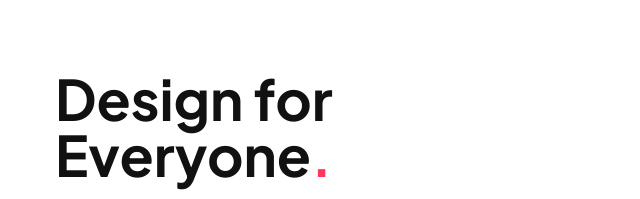
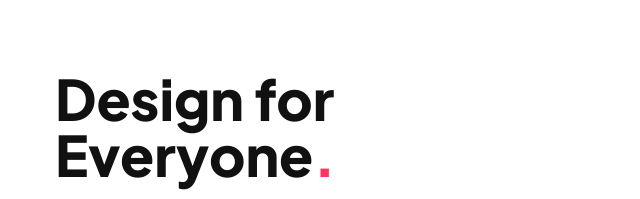
Before and after one commit to stasix/fontgpt, a plain HTML site: page index.html in a window 1280 px wide. Shown: the top 199 px of the page, 317-957 px from the left. Drawn offline with Linux system fonts and the light colour scheme; a web font is replaced by a local one.

Commit message:
Update index.html

```diff
--- a/index.html
+++ b/index.html
@@ -7,7 +7,7 @@
                 <link rel="stylesheet" href="https://use.typekit.net/cuo1ufy.css">
                 <link href="https://fonts.googleapis.com/css2?family=Poppins:wght@700&display=swap" rel="stylesheet" />
                 <link href="https://fonts.googleapis.com/css2?family=Inter:wght@400;700&display=swap" rel="stylesheet" />
-                <link href="https://fonts.googleapis.com/css2?family=Plus+Jakarta+Sans:wght@400;500;700&display=swap" rel="stylesheet"/>
+                <link href="https://fonts.googleapis.com/css2?family=Plus+Jakarta+Sans:wght@400;500;700;800&display=swap" rel="stylesheet"/>
                 <style>
                     body {
                         font-family: 'Plus Jakarta Sans', sans-serif;
@@ -124,10 +124,38 @@
             const container = document.querySelector('.container');
             const fontInfo = document.getElementById('fontInfo');
             const fontPairs = [
-                               { title: 'Plus Jakarta Sans', titleFontName: 'Plus Jakarta Sans', body: 'Sofia Pro', bodyFontName: 'sofia-pro' },
-                               { title: 'Poppins', titleFontName: 'Poppins', body: 'Sofia Pro', bodyFontName: 'sofia-pro' },
-                               { title: 'Plus Jakarta Sans', titleFontName: 'Plus Jakarta Sans', body: 'Plus Jakarta Sans', bodyFontName: 'Plus Jakarta Sans' },
-                               { title: 'Plus Jakarta Sans', titleFontName: 'Plus Jakarta Sans', body: 'Inter', bodyFontName: 'Inter' }
+                {
+                    title: 'Plus Jakarta Sans',
+                    titleFontName: 'Plus Jakarta Sans',
+                    titleWeight: 800,
+                    body: 'Sofia Pro',
+                    bodyFontName: 'sofia-pro',
+                    bodyWeight: 400,
+                },
+                {
+                    title: 'Poppins',
+                    titleFontName: 'Poppins',
+                    titleWeight: 700,
+                    body: 'Sofia Pro',
+                    bodyFontName: 'sofia-pro',
+                    bodyWeight: 400,
+                },
+                {
+                    title: 'Plus Jakarta Sans',
+                    titleFontName: 'Plus Jakarta Sans',
+                    titleWeight: 800,
+                    body: 'Plus Jakarta Sans',
+                    bodyFontName: 'Plus Jakarta Sans',
+                    bodyWeight: 400,
+                },
+                {
+                    title: 'Plus Jakarta Sans',
+                    titleFontName: 'Plus Jakarta Sans',
+                    titleWeight: 800,
+                    body: 'Inter',
+                    bodyFontName: 'Inter',
+                    bodyWeight: 400,
+                },
             ];
 
             function createPage(fontPair, index) {
@@ -140,10 +168,12 @@
                 const title = document.createElement('h1');
                 title.innerHTML = `Design for<br>Everyone<span>.</span>`;
                 title.style.fontFamily = fontPair.titleFontName;
+                title.style.fontWeight = fontPair.titleWeight;
 
                 const bodyText = document.createElement('p');
                 bodyText.innerText = `Bazaart, the ultimate design app, believes in "Design for Everyone." With its intuitive user interface and user-friendly features, Bazaart empowers users to unleash their creativity and express themselves through beautiful designs. Whether you're a seasoned designer or a beginner, Bazaart makes it easy to create stunning graphics, collages, and more. With Bazaart, everyone can design like a pro!`;
                 bodyText.style.fontFamily = fontPair.bodyFontName;
+                bodyText.style.fontWeight = fontPair.bodyWeight;
 
                 contentDiv.appendChild(title);
                 contentDiv.appendChild(bodyText);
@@ -161,6 +191,7 @@
             fontPairs.forEach((fontPair, index) => {
                 createPage(fontPair, index);
             });
+
 
             const dots = document.querySelectorAll('.dot');
 
```
Lines whose indentation alone changed are shown as unchanged.
